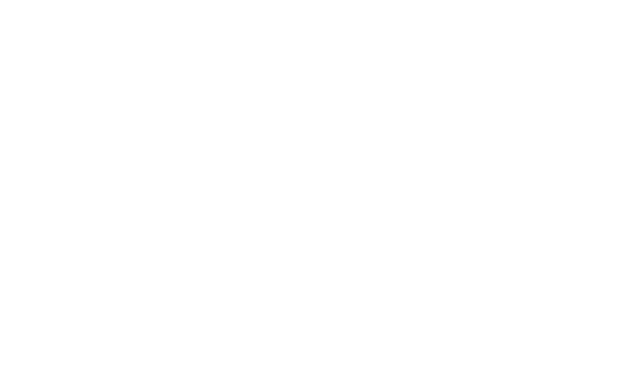
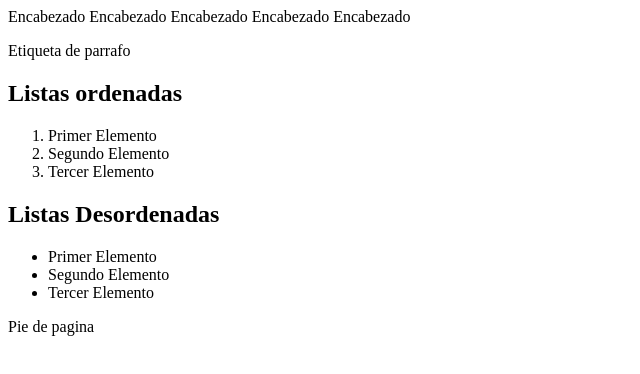
Before and after one commit to blcbul/blcbul.github.io, a plain HTML site: page contact.html in a window 1280 px wide. Shown: the whole page, without its empty margins (0-640 px from the left). Drawn offline with Linux system fonts and the light colour scheme.

Commit message:
Fundamentos de html

```diff
--- a/contact.html
+++ b/contact.html
@@ -0,0 +1,48 @@
+<!DOCTYPE html>
+<html lang="en">
+<head>
+    <meta charset="UTF-8">
+    <meta http-equiv="X-UA-Compatible" content="IE=edge">
+    <meta name="viewport" content="width=device-width, initial-scale=1.0">
+    <title>Document</title>
+</head>
+<body>
+
+    <!-- <div id="head">
+        Encabezado
+    </!--div>
+    <div id="main">
+        Contenido principal
+    </div>
+    <div id="footer">
+        Pie de pagina
+    </div> ctl k + ctl c -->
+    <header>
+        Encabezado
+        Encabezado
+        Encabezado
+        Encabezado
+        Encabezado
+    </header>
+    <main>
+        <p>Etiqueta de parrafo</p>
+        <h2>Listas ordenadas</h2>
+        <ol>
+            <li>Primer Elemento</li>
+            <li>Segundo Elemento</li>
+            <li>Tercer Elemento</li>
+        </ol>
+        <h2>Listas Desordenadas</h2>
+        <ul>
+            <li>Primer Elemento</li>
+            <li>Segundo Elemento</li>
+            <li>Tercer Elemento</li>
+
+        </ul>
+    </main>
+    <!-- SHFT + alt + flecha arriba o abajo para copiar una linea -->
+    <footer>
+        Pie de pagina
+    </footer>
+</body>
+</html>
```
Also changed, not shown: index.html (+8 -0 lines).
